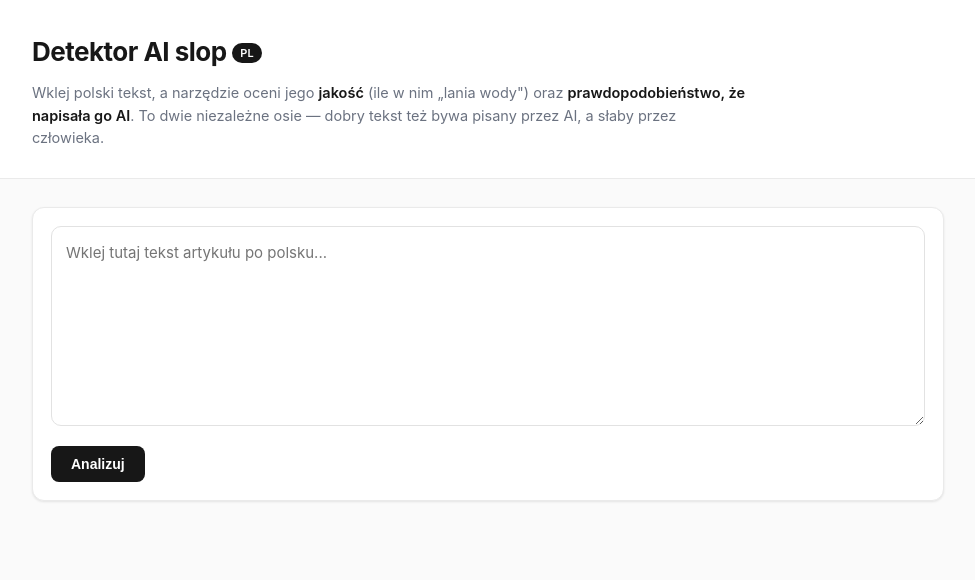
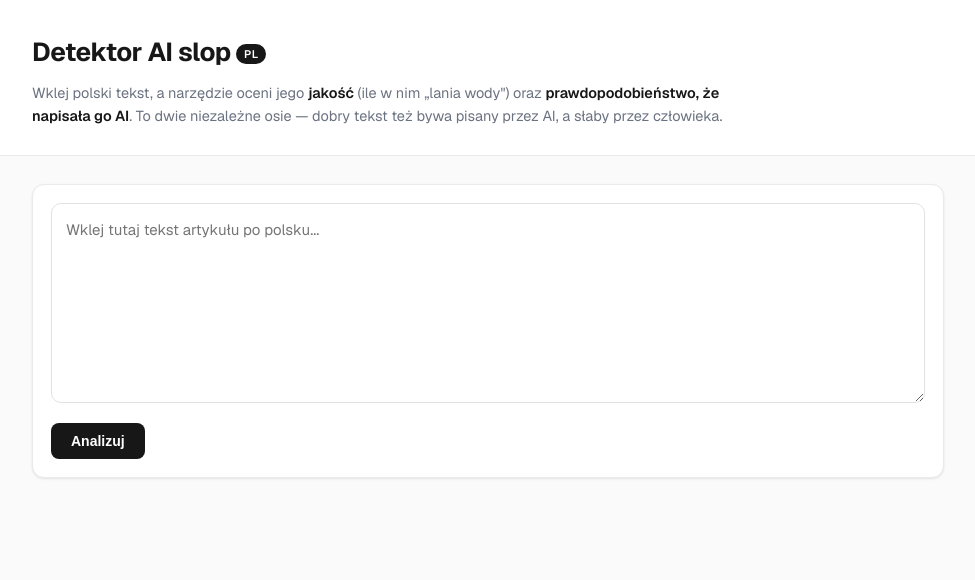
Before and after one commit to ArturDab/detektor_ai, a FastAPI app: page / in a window 1280 px wide. Shown: the top 580 px of the page, without its empty margins (152-1127 px from the left). Run offline with FastAPI, Linux system fonts and the light colour scheme.

Commit message:
Use Geist typography across the web UI
Load Geist + Geist Mono from Google Fonts and apply via CSS font tokens.

```diff
--- a/src/detektor_web/static/style.css
+++ b/src/detektor_web/static/style.css
@@ -14,6 +14,9 @@
   --red: #dc2626;
   --radius: 12px;
   --shadow: 0 1px 2px rgba(0, 0, 0, 0.04), 0 1px 3px rgba(0, 0, 0, 0.06);
+  --font-sans: "Geist", -apple-system, BlinkMacSystemFont, "Segoe UI", Roboto,
+    "Helvetica Neue", Arial, sans-serif;
+  --font-mono: "Geist Mono", ui-monospace, SFMono-Regular, Menlo, Consolas, monospace;
 }
 
 * { box-sizing: border-box; }
@@ -22,8 +25,7 @@ html { -webkit-text-size-adjust: 100%; }
 
 body {
   margin: 0;
-  font-family: -apple-system, BlinkMacSystemFont, "Segoe UI", Roboto, "Helvetica Neue",
-    Arial, "Inter", sans-serif;
+  font-family: var(--font-sans);
   background: var(--bg);
   color: var(--text);
   line-height: 1.55;
@@ -195,7 +197,7 @@ button.loading::after {
 .details summary::after { content: " ▾"; color: var(--muted-2); }
 .details[open] summary::after { content: " ▴"; }
 .conf { color: var(--muted); font-size: 13px; margin-top: 10px; }
-.breakdown { font-size: 12px; color: var(--muted); margin-top: 6px; }
+.breakdown { font-size: 12px; color: var(--muted); margin-top: 6px; font-family: var(--font-mono); }
 .disclaimer { font-size: 12px; color: var(--muted-2); margin: 10px 0 0; font-style: italic; }
 
 /* ---------- LLM box ---------- */
--- a/src/detektor_web/templates/index.html
+++ b/src/detektor_web/templates/index.html
@@ -4,6 +4,12 @@
   <meta charset="utf-8" />
   <meta name="viewport" content="width=device-width, initial-scale=1" />
   <title>Detektor AI slop (PL)</title>
+  <link rel="preconnect" href="https://fonts.googleapis.com" />
+  <link rel="preconnect" href="https://fonts.gstatic.com" crossorigin />
+  <link
+    href="https://fonts.googleapis.com/css2?family=Geist:wght@400;500;600;700&family=Geist+Mono:wght@400;500&display=swap"
+    rel="stylesheet"
+  />
   <link rel="stylesheet" href="/static/style.css" />
 </head>
 <body>
```
